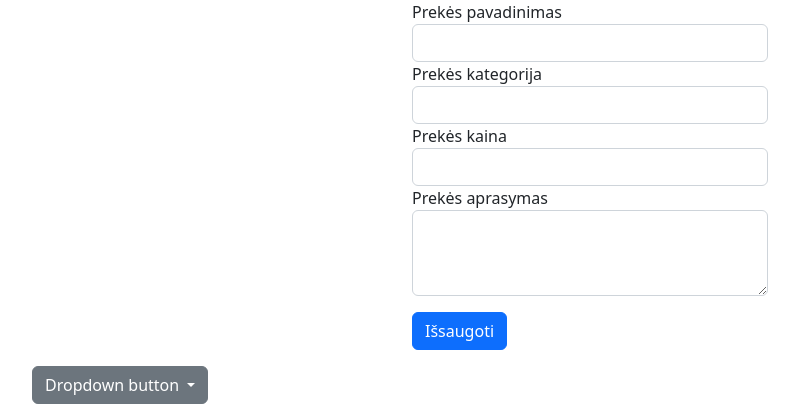
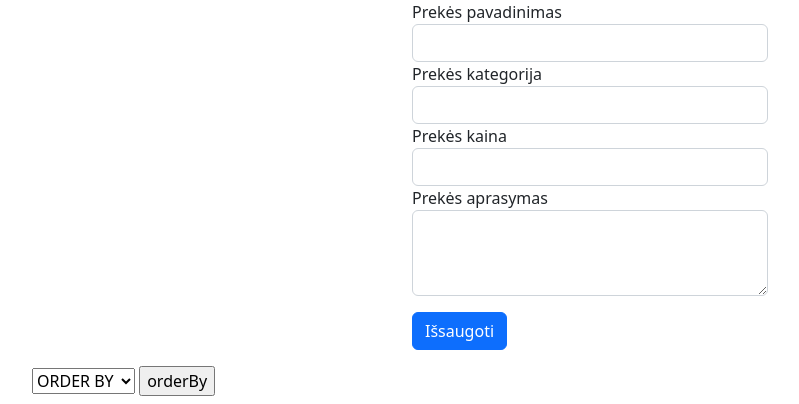
Before and after one commit to zygisk123/web1109, a PHP site: page / in a window 1280 px wide. Shown: the top 404 px of the page, without its empty margins (50-849 px from the left). Run offline with PHP 8.4, Linux system fonts and the light colour scheme; data that the repository does not hold is empty.

Commit message:
order tvarkomas

```diff
--- a/controllers/ItemController.php
+++ b/controllers/ItemController.php
@@ -36,6 +36,11 @@ class ItemController{
         Item::destroy($_POST['id']);
     }
 
+    public static function getCategories()
+    {
+        $itemsCategories = Item::categories();
+        return $itemsCategories;
+    }
 }
 
 ?>
--- a/index.php
+++ b/index.php
@@ -27,9 +27,17 @@ if ($_SERVER['REQUEST_METHOD'] == "POST") {
         header("Location: ./index.php");
         die;
     }
+    if(isset($_POST['order'])){
+        if(!empty($_POST['orderBy'])) {
+            $selected = $_POST['orderBy'];
+            echo 'You have chosen: ' . $selected;
+        } else {
+            echo 'Please select the value.';
+        }
+    }
 }
 $items = ItemController::index();
-
+$allCategories = ItemController::getCategories();
 ?>
 <!DOCTYPE html>
 <html lang="en">
@@ -75,14 +83,17 @@ $items = ItemController::index();
             </div>
             <div class="col-4"></div>
             <div class="dropdown">
-                <button class="btn btn-secondary dropdown-toggle" type="button" data-bs-toggle="dropdown" aria-expanded="false">
-                    Dropdown button
-                </button>
-                <ul class="dropdown-menu">
-                    <li><a class="dropdown-item" href="#">Action</a></li>
-                    <li><a class="dropdown-item" href="#">Another action</a></li>
-                    <li><a class="dropdown-item" href="#">Something else here</a></li>
-                </ul>
+                <form action="" method="post">
+                    <select name="orderBy">
+                        <option value="" disabled selected>ORDER BY</option>
+                        <option value="id">ID</option>
+                        <option value="name">NAME</option>
+                        <option value="category">CATEGORY</option>
+                        <option value="price">PRICE</option>
+                        <option value="about">ABOUT</option>
+                    </select>
+                    <input type="submit" name="order" value="orderBy">
+                </form>
             </div>
             <table class="table">
                 <thead>
--- a/models/Item.php
+++ b/models/Item.php
@@ -74,5 +74,18 @@ class Item{
         $stmt->close();
         $db->conn->close();
     }
+
+    public static function categories()
+    {
+        $categories = [];
+        $db = new DB();
+        $query = "SELECT * FROM `items`";
+        $result = $db->conn->query($query);
+        while ($row = $result->fetch_assoc()) {
+            $categories[] = new Item($row['category']);
+        }
+        $db->conn->close();
+        return $categories;
+    }
 }
 ?>
```
